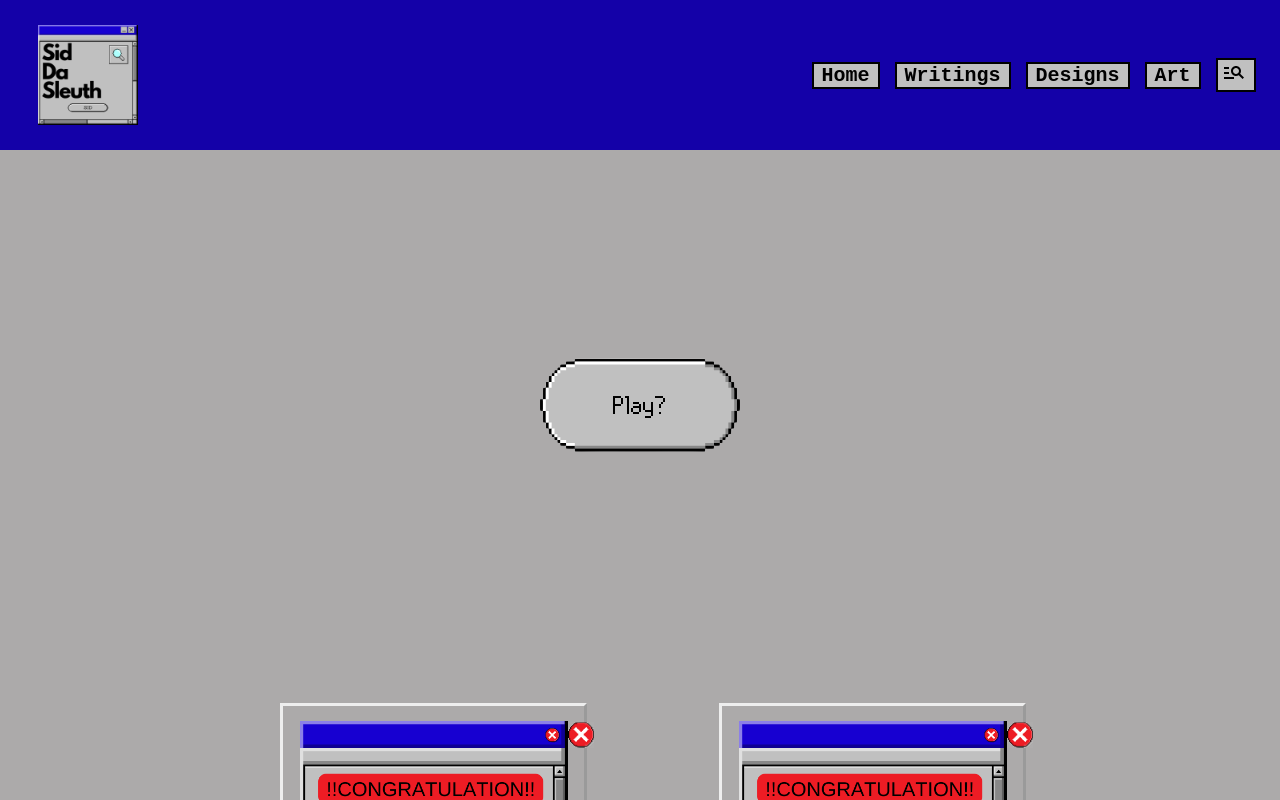
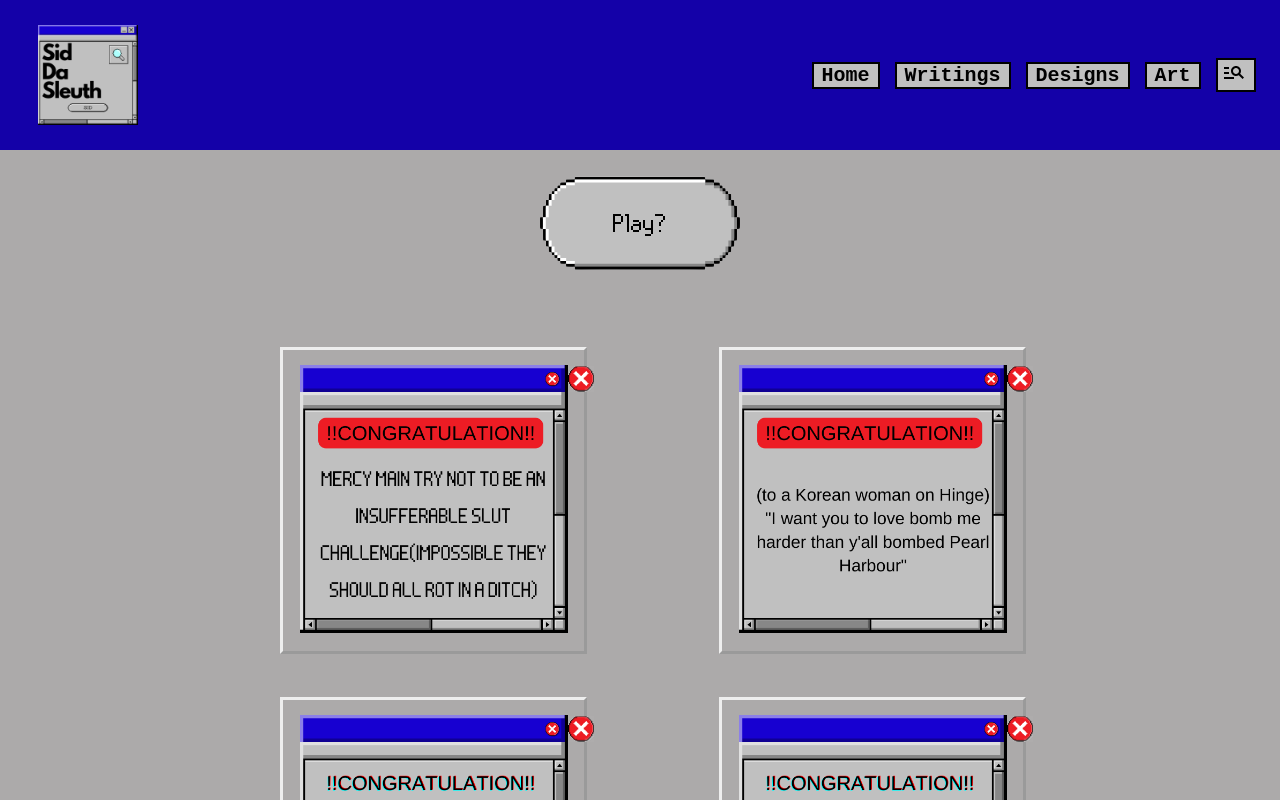
Before and after one commit to onlywoo/Assignment3_IM, a React (Create React App) app: page /intArt in a window 1280 px wide. Shown: the top 800 px of the page. Built offline with nearby package versions, Linux system fonts and the light colour scheme.

Commit message:
Update intArt.css

```diff
--- a/src/styles/intArt.css
+++ b/src/styles/intArt.css
@@ -13,10 +13,12 @@ button {
     font: inherit;
     border-radius: 0;
     appearance: none;
+    transition-duration: 0.4s;
 }
 
 .menuTitle img {
-    margin-top: 5px;
+    margin-top: -177px;
+    margin-bottom: -174px;
 }
 
 .menuTitle img:hover {
@@ -26,6 +28,7 @@ button {
 
 button:hover {
     transition: 0.5% ease-in-out;
+    color: #a1a1a1;
 }
 
 #mybutton {
```
